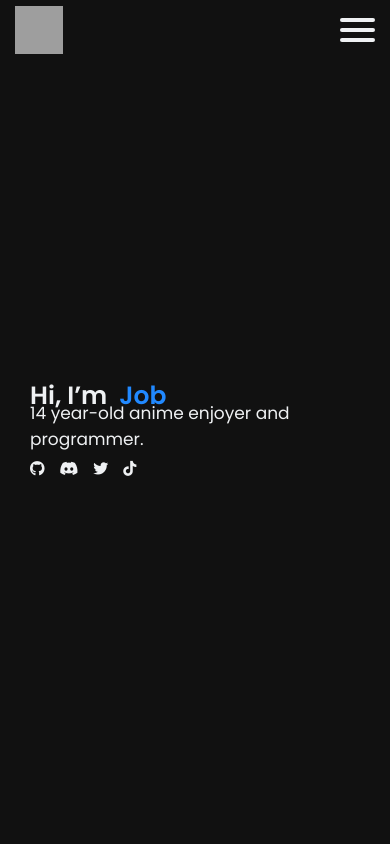
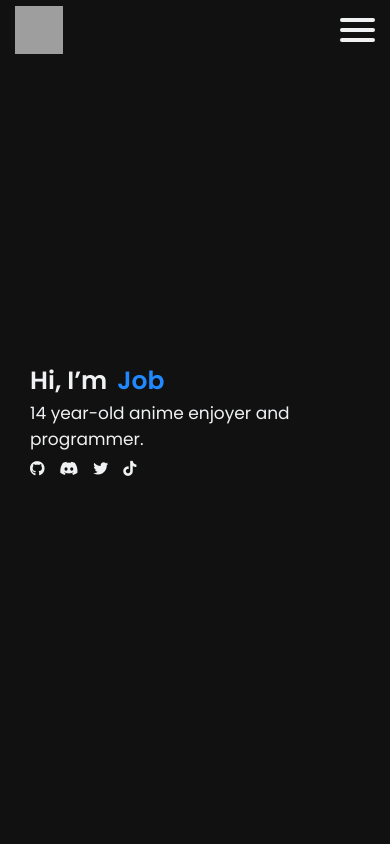
Before and after one commit to JobGamesJG/oldSite, a Next.js app: page / in a window 390 px wide. Shown: the top 844 px of the page. Built offline with nearby package versions, Linux system fonts and the light colour scheme; grey boxes are pictures that could not be loaded.

Commit message:
Master (#16)
* mobile fix

* mobile fix

```diff
--- a/src/pages/index.tsx
+++ b/src/pages/index.tsx
@@ -46,7 +46,8 @@ const Home: NextPage = () => {
 			<div className="home-container">
 				<div className="home-info">
 					<div className="home-name">
-						<p>{config.pages.home.prefix}</p> <p>{config.pages.home.name}</p>
+						<p>{config.pages.home.prefix}</p>
+						<p>{config.pages.home.name}</p>
 					</div>
 					<div className="home-description">
 						<p>
--- a/src/styles/components/main/footer.scss
+++ b/src/styles/components/main/footer.scss
@@ -42,6 +42,7 @@
 
 	padding: 15px 10px;
 
+	text-align: right;
 	align-items: center;
 	justify-content: space-between;
 	display: flex;
--- a/src/styles/components/main/scrollTop.scss
+++ b/src/styles/components/main/scrollTop.scss
@@ -15,3 +15,9 @@
 		height: 56px;
 	}
 }
+
+@media screen and (max-width: 750px) {
+	.scrollTop-container {
+		display: none;
+	}
+}
--- a/src/styles/pages/about.scss
+++ b/src/styles/pages/about.scss
@@ -32,6 +32,7 @@
 		border-radius: 20px;
 		width: 300px;
 		height: 300px;
+		margin: auto;
 	}
 }
 
@@ -82,9 +83,17 @@
 
 @media screen and (max-width: 420px) {
 	.about-me {
+		height: 100%;
+
+		padding-top: 60px;
+
 		img {
 			width: 200px;
 			height: 200px;
 		}
 	}
+
+	.about-anime {
+		padding-top: 30px;
+	}
 }
--- a/src/styles/pages/index.scss
+++ b/src/styles/pages/index.scss
@@ -20,7 +20,7 @@
 	transform: translateY(15px);
 
 	p:last-of-type {
-		margin-left: 12px;
+		margin-left: 10px;
 
 		color: $accent;
 	}
@@ -59,6 +59,8 @@
 @media screen and (max-width: 960px) {
 	.home-name {
 		font-size: 35px;
+
+		transform: translateY(0);
 	}
 	.home-description {
 		font-size: 25px;
@@ -71,7 +73,7 @@
 	}
 }
 
-@media screen and (max-width: 960px) {
+@media screen and (max-width: 450px) {
 	.home-name {
 		font-size: 25px;
 	}
```
